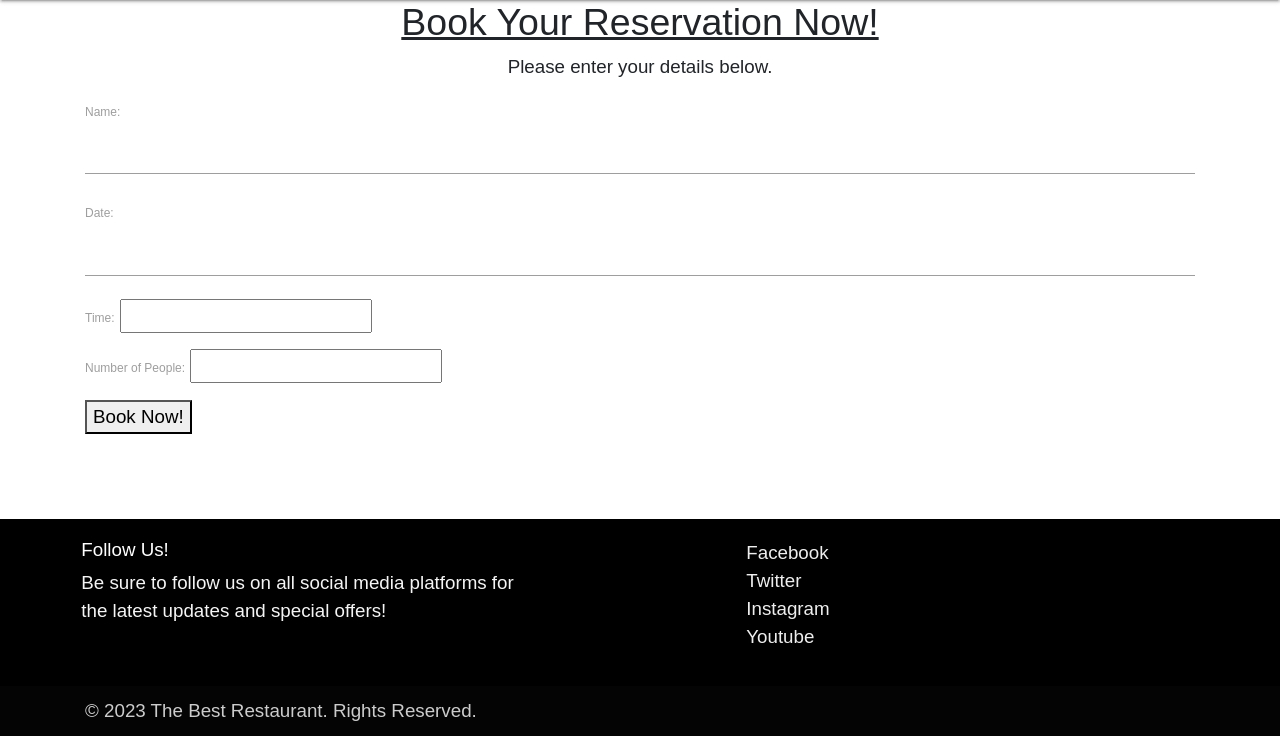
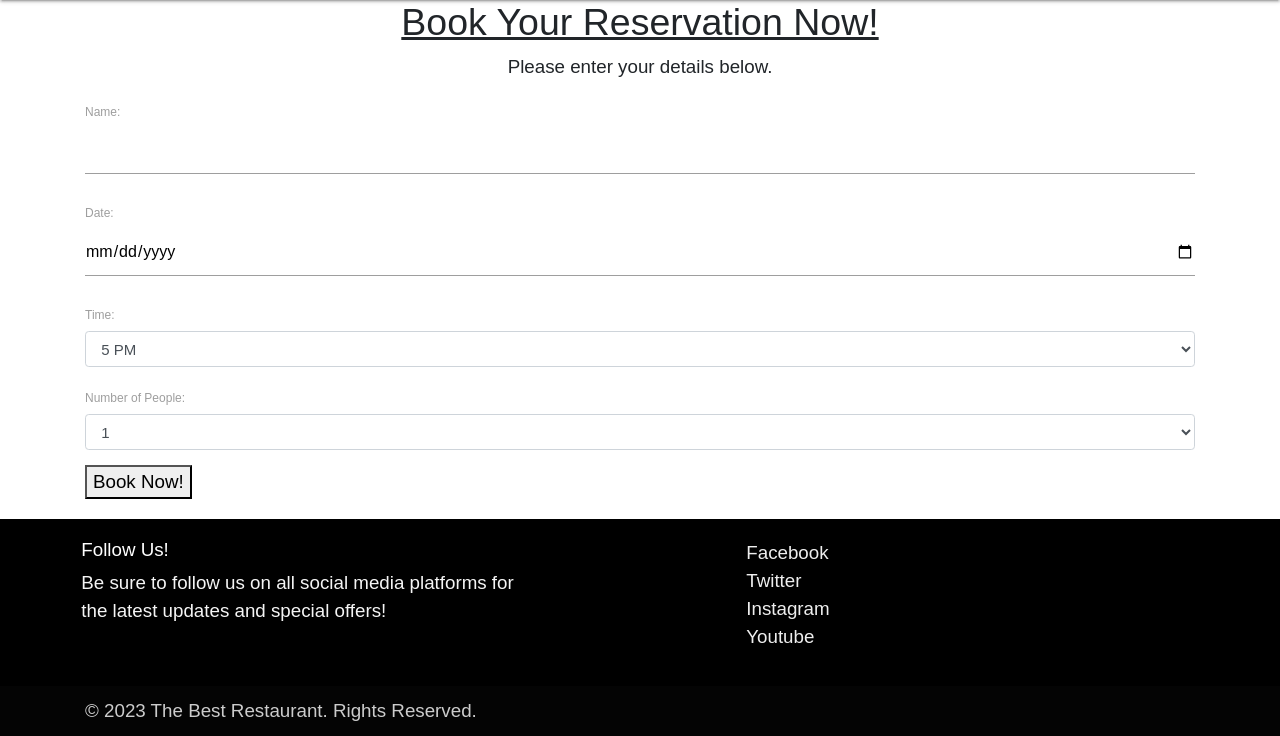
Before and after one commit to Sean127/Restaurant_Reservation, a Django app: page /reservation in a window 1280 px wide. Shown: the part 64-800 px from the top of the page. Run offline with Django 3.2, Linux system fonts and the light colour scheme; some libraries are stand-ins or nearby versions; some web fonts are replaced.

Commit message:
Add form changes

```diff
--- a/static/css/style.css
+++ b/static/css/style.css
@@ -59,7 +59,6 @@ main {
   text-align: center;
 }
 
-
 /* Footer */
 .page-footer{
   margin-top: auto;
--- a/templates/index.html
+++ b/templates/index.html
@@ -9,7 +9,7 @@
     <div class="col info">
       <p class="heading underline">Welcome to The Best</p>
       <p>We are exactly what it says on the tin. The best restaurant around. Want to find out if its true. Click below to book a reservation.</p>
-      <button class="btn waves-effect waves-light bg-black text-white" type="submit" name="action">Book Here</button>
+      <a href="{% url 'reservation' %}" class="btn btn-primary btn-lg bg-black" role="button" >Book Here</a>
     </div>
   </div>
 
--- a/templates/reservation.html
+++ b/templates/reservation.html
@@ -1,5 +1,4 @@
 {% extends "base.html" %}
-
 {% block content %}
 <div class="align-center">
     <h1 class="underline">Book Your Reservation Now!</h1>
@@ -16,23 +15,43 @@
     <div>
         <p>
             <label for="id_date">Date: </label>
-            <input type="text" class="datepicker" id="id_date" name="date">
+            <input type="date" class="datepicker" id="id_date" name="date">
         </p>
     </div>
     <div>
         <p>
             <label for="id_name">Time: </label>
-            <input type="timepicker" class="timepicker" id="id_time" name="time">
+            <select class="form-control" id="id_time" name="time">
+                <option value="5 PM">5 PM</option>
+                <option value="5:30 PM">5:30 PM</option>
+                <option value="6 PM">6 PM</option>
+                <option value="6:30 PM">6:30 PM</option>
+                <option value="7 PM">7 PM</option>
+                <option value="7:30 PM">7:30 PM</option>
+                <option value="8 PM">8 PM</option>
+                <option value="8:30 PM">8:30 PM</option>
+                <option value="9 PM">9 PM</option>
+            </select>
         </p>
     </div>
     <div>
         <p>
             <label for="id_people">Number of People: </label>
-            <input type="people" id="id_people" name="people">
+            <select  class="form-control" id="id_people" name="people">
+                <option value="1">1</option>
+                <option value="2">2</option>
+                <option value="3">3</option>
+                <option value="4">4</option>
+                <option value="5">5</option>
+                <option value="6">6</option>
+                <option value="7">7</option>
+                <option value="8">8</option>
+            </select>
         </p>
     </div>
     <div>
         <button type="submit">Book Now!</button>
     </div>
 </form>
+
 {%endblock%}
--- a/thebest/models.py
+++ b/thebest/models.py
@@ -34,7 +34,8 @@ PEOPLE = (
 class Reservation(models.Model):
     name = models.CharField(max_length=20,)
     date = models.DateField(default=datetime.now)
-    time = models.CharField(max_length=10, choices=TIME_CHOICES, default="5 PM")
+    time = models.CharField(
+        max_length=10, choices=TIME_CHOICES, default="5 PM")
     people = models.CharField(max_length=5, choices=PEOPLE, default="1")
 
     def __str__(self):
```
